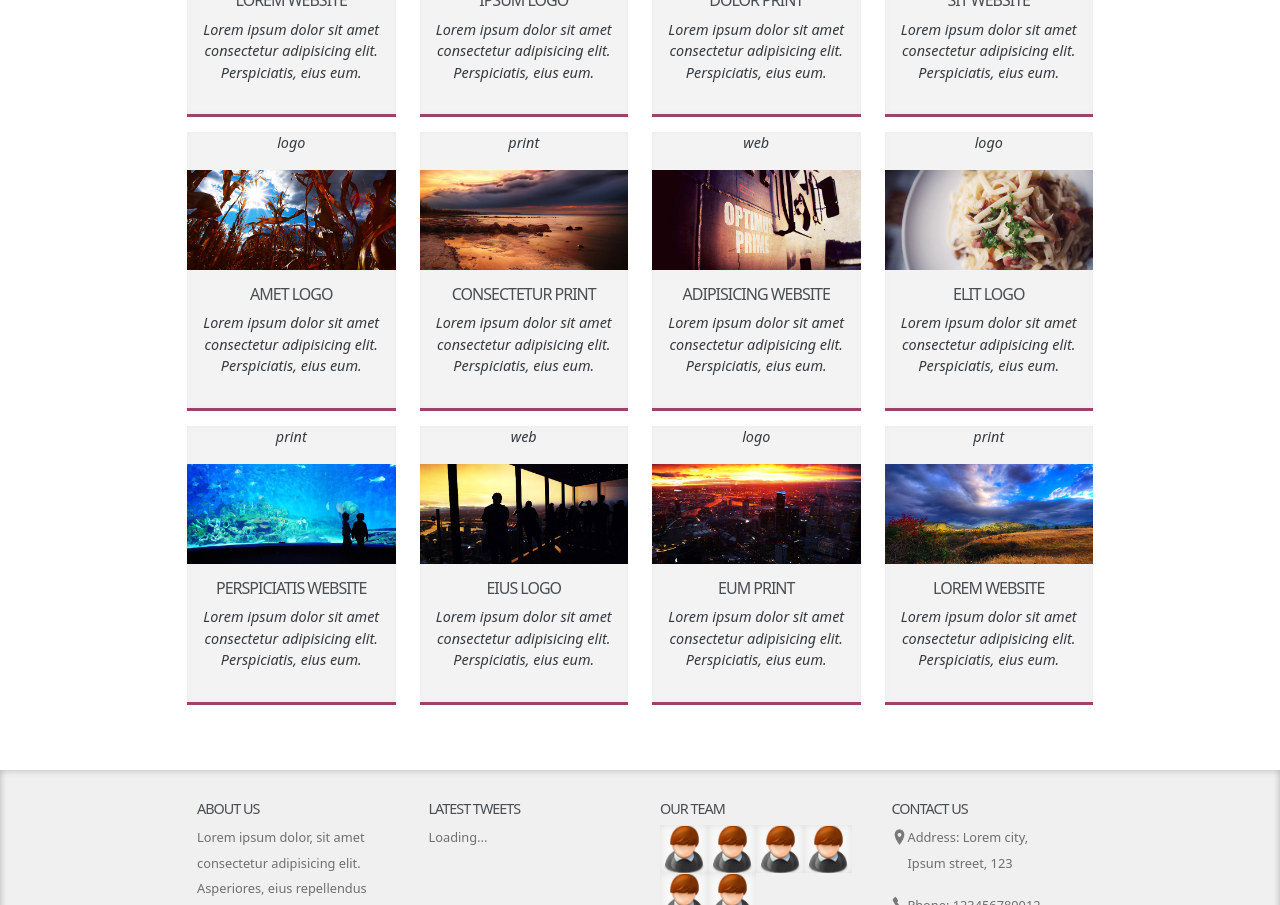
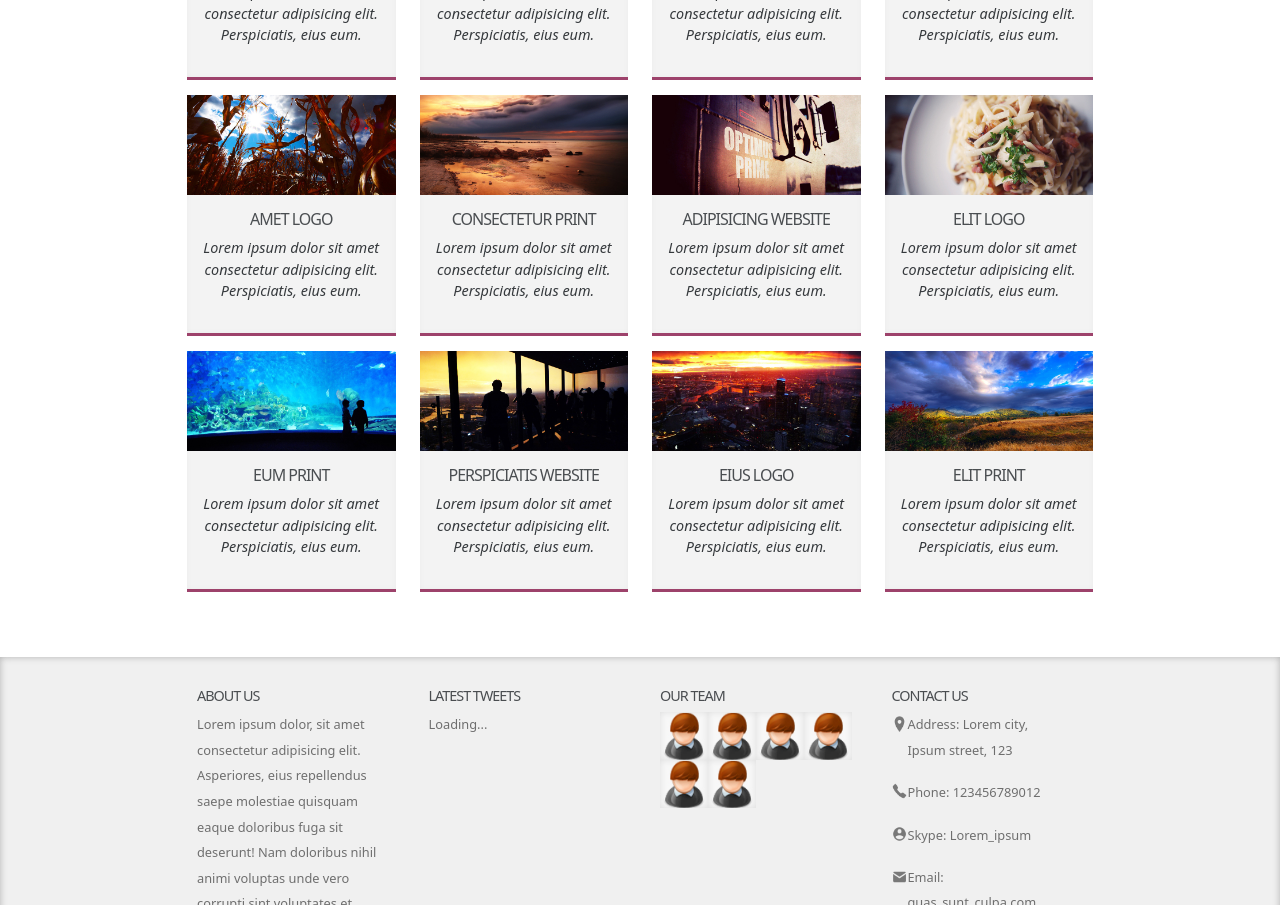
Before and after one commit to AlekseyMegliy/Andia-vue, a Vue app: page /#/portfolio in a window 1280 px wide. Shown: the part 520-1425 px from the top of the page. Built offline with nearby package versions, Linux system fonts and the light colour scheme.

Commit message:
fixed filter

```diff
--- a/jsoninform.json
+++ b/jsoninform.json
@@ -7,18 +7,18 @@
     "4": {"id":4, "imgSrc": "print", "header": "HIGH RES PRINTS", "mainText": "Lorem ipsum dolor sit amet consectetur adipisicing elit. Perspiciatis, eius eum. Praesentium quae cum, non incidunt voluptas et..."}
 },
 "worksinfo":{
-    "1": {"id":1, "type": "web", "header": "LOREM WEBSITE", "mainText": "Lorem ipsum dolor sit amet consectetur adipisicing elit. Perspiciatis, eius eum."},
-    "2": {"id":2, "type": "logo", "header": "IPSUM LOGO", "mainText": "Lorem ipsum dolor sit amet consectetur adipisicing elit. Perspiciatis, eius eum."},
-    "3": {"id":3, "type": "print", "header": "DOLOR PRINT", "mainText": "Lorem ipsum dolor sit amet consectetur adipisicing elit. Perspiciatis, eius eum."},
-    "4": {"id":4, "type": "web", "header": "SIT WEBSITE", "mainText": "Lorem ipsum dolor sit amet consectetur adipisicing elit. Perspiciatis, eius eum."},
-    "5": {"id":5, "type": "logo", "header": "AMET LOGO", "mainText": "Lorem ipsum dolor sit amet consectetur adipisicing elit. Perspiciatis, eius eum."},
-    "6": {"id":6, "type": "print", "header": "CONSECTETUR PRINT", "mainText": "Lorem ipsum dolor sit amet consectetur adipisicing elit. Perspiciatis, eius eum."},
-    "7": {"id":7, "type": "web", "header": "ADIPISICING WEBSITE", "mainText": "Lorem ipsum dolor sit amet consectetur adipisicing elit. Perspiciatis, eius eum."},
-    "8": {"id":8, "type": "logo", "header": "ELIT LOGO", "mainText": "Lorem ipsum dolor sit amet consectetur adipisicing elit. Perspiciatis, eius eum."},
-    "9": {"id":9, "type": "print", "header": "PERSPICIATIS WEBSITE", "mainText": "Lorem ipsum dolor sit amet consectetur adipisicing elit. Perspiciatis, eius eum."},
-    "10": {"id":10, "type": "web", "header": "EIUS LOGO", "mainText": "Lorem ipsum dolor sit amet consectetur adipisicing elit. Perspiciatis, eius eum."},
-    "11": {"id":11, "type": "logo", "header": "EUM PRINT", "mainText": "Lorem ipsum dolor sit amet consectetur adipisicing elit. Perspiciatis, eius eum."},
-    "12": {"id":12, "type": "print", "header": "LOREM WEBSITE", "mainText": "Lorem ipsum dolor sit amet consectetur adipisicing elit. Perspiciatis, eius eum."}
+    "0": {"id":1, "type": "web", "header": "LOREM WEBSITE", "mainText": "Lorem ipsum dolor sit amet consectetur adipisicing elit. Perspiciatis, eius eum."},
+    "1": {"id":2, "type": "logo", "header": "IPSUM LOGO", "mainText": "Lorem ipsum dolor sit amet consectetur adipisicing elit. Perspiciatis, eius eum."},
+    "2": {"id":3, "type": "print", "header": "DOLOR PRINT", "mainText": "Lorem ipsum dolor sit amet consectetur adipisicing elit. Perspiciatis, eius eum."},
+    "3": {"id":4, "type": "web", "header": "SIT WEBSITE", "mainText": "Lorem ipsum dolor sit amet consectetur adipisicing elit. Perspiciatis, eius eum."},
+    "4": {"id":5, "type": "logo", "header": "AMET LOGO", "mainText": "Lorem ipsum dolor sit amet consectetur adipisicing elit. Perspiciatis, eius eum."},
+    "5": {"id":6, "type": "print", "header": "CONSECTETUR PRINT", "mainText": "Lorem ipsum dolor sit amet consectetur adipisicing elit. Perspiciatis, eius eum."},
+    "6": {"id":7, "type": "web", "header": "ADIPISICING WEBSITE", "mainText": "Lorem ipsum dolor sit amet consectetur adipisicing elit. Perspiciatis, eius eum."},
+    "7": {"id":8, "type": "logo", "header": "ELIT LOGO", "mainText": "Lorem ipsum dolor sit amet consectetur adipisicing elit. Perspiciatis, eius eum."},
+    "8": {"id":9, "type": "print", "header": "EUM PRINT", "mainText": "Lorem ipsum dolor sit amet consectetur adipisicing elit. Perspiciatis, eius eum."},
+    "9": {"id":10, "type": "web", "header": "PERSPICIATIS WEBSITE", "mainText": "Lorem ipsum dolor sit amet consectetur adipisicing elit. Perspiciatis, eius eum."},
+    "10": {"id":11, "type": "logo", "header": "EIUS LOGO", "mainText": "Lorem ipsum dolor sit amet consectetur adipisicing elit. Perspiciatis, eius eum."},
+    "11": {"id":12, "type": "print", "header": "elit PRINT", "mainText": "Lorem ipsum dolor sit amet consectetur adipisicing elit. Perspiciatis, eius eum."}
 
 }
 }
--- a/src/components/PortfolioMainComponent.vue
+++ b/src/components/PortfolioMainComponent.vue
@@ -15,10 +15,10 @@
             <div class="container">
                 <div class="row">
                     <span class="offset-sm-1 offset-0 col-10 portfolio-filter">
-                        <p v-on:click="(web=true, logo=true, print=true)" v-bind:class="{portfolioButtonThis: web&&logo}" >All / </p>
-                        <p v-on:click="(web=true, logo=false, print=false)" v-bind:class="{portfolioButtonThis: web&&!logo}">WEB DESIGN / </p>
-                        <p v-on:click="(web=false, logo=true, print=false)" v-bind:class="{portfolioButtonThis: logo&&!print}">LOGO DESIGN / </p>
-                        <p v-on:click="(web=false, logo=false, print=true)" v-bind:class="{portfolioButtonThis: print&&!web}">PRINT DESIGN </p>
+                        <p v-on:click="filter('all')" v-bind:class="{portfolioButtonThis: web&&logo&&print}" >All / </p>
+                        <p v-on:click="filter('web')" v-bind:class="{portfolioButtonThis: web&&!logo}">WEB DESIGN / </p>
+                        <p v-on:click="filter('logo')" v-bind:class="{portfolioButtonThis: logo&&!print}">LOGO DESIGN / </p>
+                        <p v-on:click="filter('print')" v-bind:class="{portfolioButtonThis: print&&!web}">PRINT DESIGN </p>
                     </span>
                 </div>
 
@@ -26,7 +26,7 @@
                     <div class="row offset-sm-0 offset-md-1 col-sm-12 col-md-10">
 
                             <Work @zoom="zoomer"
-                                v-for="item in worksinfo"
+                                v-for="item in worksinfos"
                                 v-bind:worksinfo="item"
                                 v-bind:key="item.id"
                                 v-bind:benHref="benHref"
@@ -35,126 +35,7 @@
                                 :print="print"  />
 
 
-                        <!-- <transition  name="filter">
-                            <div class="col-sm-12 col-md-3 portf-work" v-if="web">
-                                <div>
-                                    <img v-on:click="(zoom=1)" class="col-12" src="../assets/img/portfolio/work1.jpg">
-                                    <h4>Lorem WEBSITE</h4>
-                                    <p>Lorem ipsum dolor sit amet consectetur adipisicing elit. Perspiciatis, eius eum. </p>
 
-                                </div>
-                            </div>
-                        </transition>
-                        <transition  name="filter">
-                            <div class="col-sm-12 col-md-3 portf-work"  v-if="logo">
-                                <div>
-                                    <img v-on:click="(zoom=2)" class="col-12" src="../assets/img/portfolio/work2.jpg">
-                                    <h4>ipsum LOGO</h4>
-                                    <p>Lorem ipsum dolor sit amet consectetur adipisicing elit. Perspiciatis, eius eum. </p>
-
-                                </div>
-                            </div>
-                        </transition>
-                        <transition  name="filter">
-                            <div class="col-sm-12 col-md-3 portf-work" v-if="print">
-                                <div>
-                                    <img v-on:click="(zoom=3)" class="col-12" src="../assets/img/portfolio/work3.jpg">
-                                    <h4>dolor PRINT</h4>
-                                    <p>Lorem ipsum dolor sit amet consectetur adipisicing elit. Perspiciatis, eius eum. </p>
-
-                                </div>
-                            </div>
-                        </transition>
-                        <transition  name="filter">
-                            <div class="col-sm-12 col-md-3 portf-work" v-if="web">
-                                <div>
-                                    <img v-on:click="(zoom=4)" class="col-12" src="../assets/img/portfolio/work4.jpg">
-                                    <h4>sit WEBSITE</h4>
-                                    <p>Lorem ipsum dolor sit amet consectetur adipisicing elit. Perspiciatis, eius eum.</p>
-
-                                </div>
-                            </div>
-                        </transition>
-                        <transition  name="filter">
-                            <div class="col-sm-12 col-md-3 portf-work" v-if="logo">
-                                <div>
-                                    <img  v-on:click="(zoom=5)" class="col-12" src="../assets/img/portfolio/work5.jpg">
-                                    <h4>amet logo</h4>
-                                    <p>Lorem ipsum dolor sit amet consectetur adipisicing elit. Perspiciatis, eius eum. </p>
-
-                                </div>
-                            </div>
-                        </transition>
-                        <transition  name="filter">
-                            <div class="col-sm-12 col-md-3 portf-work" v-if="print">
-                                <div>
-                                    <img v-on:click="(zoom=6)" class="col-12" src="../assets/img/portfolio/work6.jpg">
-                                    <h4>consectetur print</h4>
-                                    <p>Lorem ipsum dolor sit amet consectetur adipisicing elit. Perspiciatis, eius eum. </p>
-
-                                </div>
-                            </div>
-                        </transition>
-                        <transition  name="filter">
-                            <div class="col-sm-12 col-md-3 portf-work" v-if="web">
-                                <div>
-                                    <img v-on:click="(zoom=7)" class="col-12" src="../assets/img/portfolio/work7.jpg">
-                                    <h4>adipisicing WEBSITE</h4>
-                                    <p>Lorem ipsum dolor sit amet consectetur adipisicing elit. Perspiciatis, eius eum. </p>
-
-                                </div>
-                            </div>
-                        </transition>
-                        <transition  name="filter">
-                            <div class="col-sm-12 col-md-3 portf-work" v-if="logo">
-                                <div>
-                                    <img v-on:click="(zoom=8)" class="col-12" src="../assets/img/portfolio/work8.jpg">
-                                    <h4>elit logo</h4>
-                                    <p>Lorem ipsum dolor sit amet consectetur adipisicing elit. Perspiciatis, eius eum.</p>
-
-                                </div>
-                            </div>
-                        </transition>
-                        <transition  name="filter">
-                            <div class="col-sm-12 col-md-3 portf-work" v-if="web">
-                                <div>
-                                    <img v-on:click="(zoom=9)" class="col-12" src="../assets/img/portfolio/work9.jpg">
-                                    <h4>Perspiciatis WEBSITE</h4>
-                                    <p>Lorem ipsum dolor sit amet consectetur adipisicing elit. Perspiciatis, eius eum. </p>
-
-                                </div>
-                            </div>
-                        </transition>
-                        <transition  name="filter">
-                            <div class="col-sm-12 col-md-3 portf-work" v-if="logo">
-                                <div>
-                                    <img v-on:click="(zoom=10)" class="col-12" src="../assets/img/portfolio/work10.jpg">
-                                    <h4>eius logo</h4>
-                                    <p>Lorem ipsum dolor sit amet consectetur adipisicing elit. Perspiciatis, eius eum. </p>
-
-                                </div>
-                            </div>
-                        </transition>
-                        <transition  name="filter">
-                            <div class="col-sm-12 col-md-3 portf-work" v-if="print">
-                                <div>
-                                    <img v-on:click="(zoom=11)" class="col-12" src="../assets/img/portfolio/work11.jpg">
-                                    <h4>eum print</h4>
-                                    <p>Lorem ipsum dolor sit amet consectetur adipisicing elit. Perspiciatis, eius eum. </p>
-
-                                </div>
-                            </div>
-                        </transition>
-                        <transition  name="filter">
-                            <div class="col-sm-12 col-md-3 portf-work" v-if="web">
-                                <div>
-                                    <img v-on:click="(zoom=12)" class="col-12" src="../assets/img/portfolio/work12.jpg">
-                                    <h4>Lorem WEBSITE</h4>
-                                    <p>Lorem ipsum dolor sit amet consectetur adipisicing elit. Perspiciatis, eius eum.</p>
-
-                                </div>
-                            </div>
-                        </transition> -->
                     </div>
 
                     <transition  name="filter-zoom">
@@ -311,14 +192,39 @@ export default{
             logo: true,
             print: true,
             benHref: false,
-            worksinfo: jsonData.worksinfo
-
+            worksinfos: jsonData.worksinfo
 
         }
     },
     methods: {
         zoomer(data){
             this.zoom = data.zoom
+        },
+        filter(value){
+            function select(types){
+                if(value === 'all'){
+                    return types.type;
+                } else{
+                return types.type === value}
+            }
+            this.worksinfos= Object.values(jsonData.worksinfo).filter(select)
+            if(value==='web'){
+                this.web=true;
+                this.logo = false;
+                this.print = false;
+            }else if(value==='logo'){
+                this.web=false;
+                this.logo = true;
+                this.print = false;
+            }else if(value==='print'){
+                this.web=false;
+                this.logo = false;
+                this.print = true;
+            } else{
+                this.web=true;
+                this.logo = true;
+                this.print = true;
+            }
         }
     },
     components: {Work},
--- a/src/components/WorksComponent.vue
+++ b/src/components/WorksComponent.vue
@@ -1,8 +1,8 @@
 <template>
     <transition  name="filter">
-    <div class="col-sm-12 col-md-3 latest" v-if=worksinfo.type>
+    <div class="col-sm-12 col-md-3 latest" v-if="worksinfo.type">
         <div>
-            <p>{{worksinfo.type}}</p>
+
             <img v-on:click=" this.$emit('zoom', {zoom:  worksinfo.id})" class="col-12" :src="require(`../assets/img/portfolio/work${worksinfo.id}.jpg`)">
             <h4>{{worksinfo.header}}</h4>
             <p>{{worksinfo.mainText}} </p>
```
Also changed, not shown: 1 other file (tests, documents, lock files or other folders).
